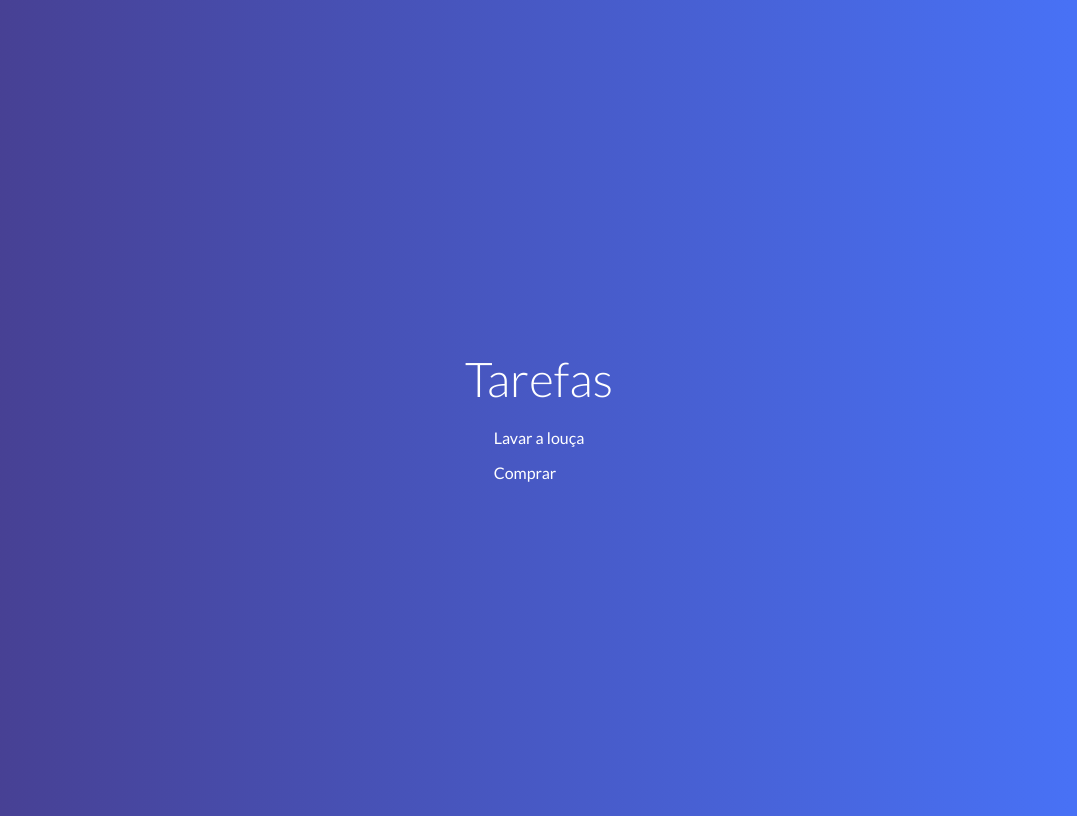
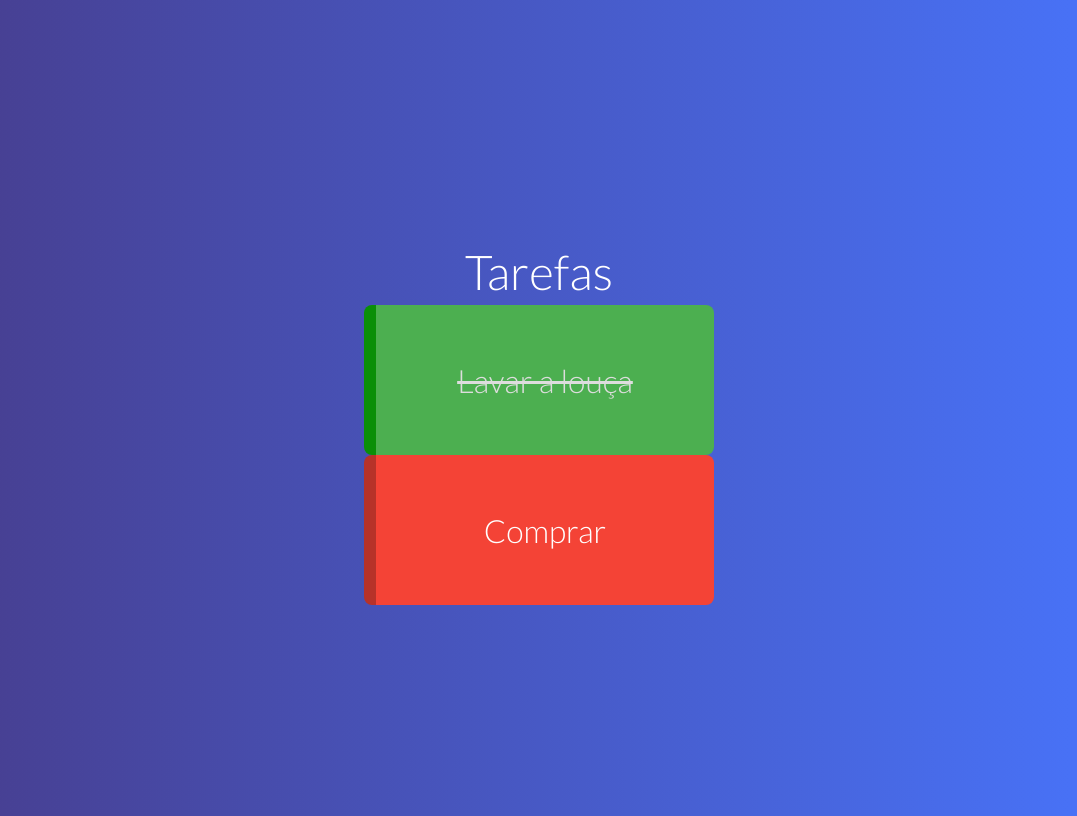
Before and after one commit to giovaneaguiar/todo-list, a Vue app in the folder tarefas/: page / in a window 1280 px wide. Shown: the whole page, without its empty margins (101-1178 px from the left). Built offline with nearby package versions, Linux system fonts and the light colour scheme.

Commit message:
Finaliza css de tarefa pendente e concluída.

```diff
--- a/tarefas/src/components/Task.vue
+++ b/tarefas/src/components/Task.vue
@@ -26,4 +26,37 @@ export default {
 };
 </script>
 <style>
+.task {
+    box-sizing: border-box;
+    width: 350px;
+    height: 150px;
+    padding: 10px;
+    border-radius: 8px;
+    font-size: 2rem;
+    font-weight: 300;
+    cursor: pointer;
+    user-select: none;
+    /* user select: o usuário não vai conseguir selecionar o texto */
+    display: flex;
+    justify-content: center;
+    align-items: center;
+
+}
+
+/* Estiliza quando tarefa pendente */
+.pending {
+    border-left: 12px solid #B73229;
+    background-color: #F44336;
+
+
+}
+/* Estiliza quando tarefa concluída */
+.done {
+    color:#ddd;
+    border-left: 12px solid #0A8F08;
+    background-color: #4CAF50;
+    text-decoration: line-through;
+    /* line-through: linha riscando o texto */
+}
+
 </style>
```
